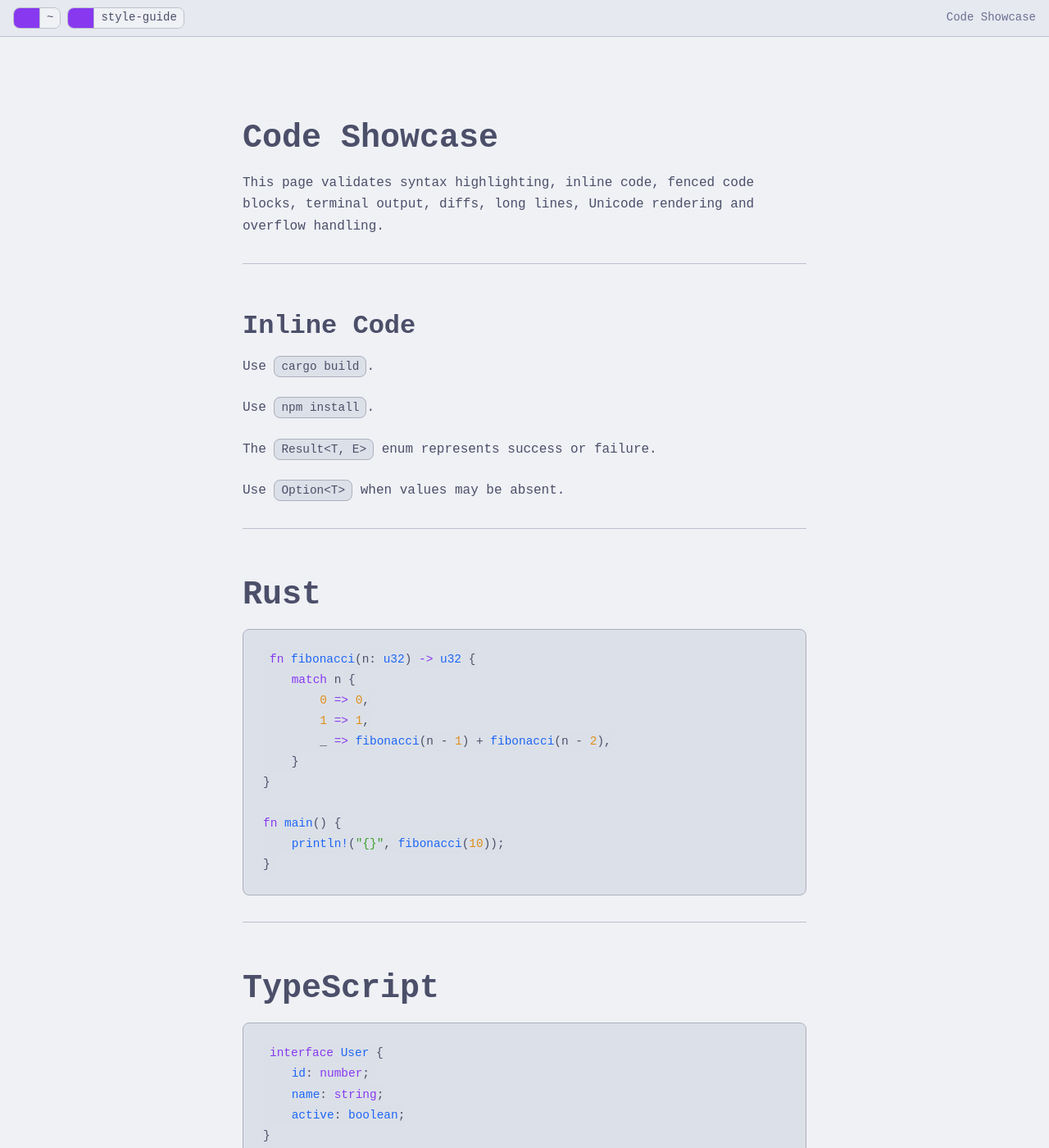
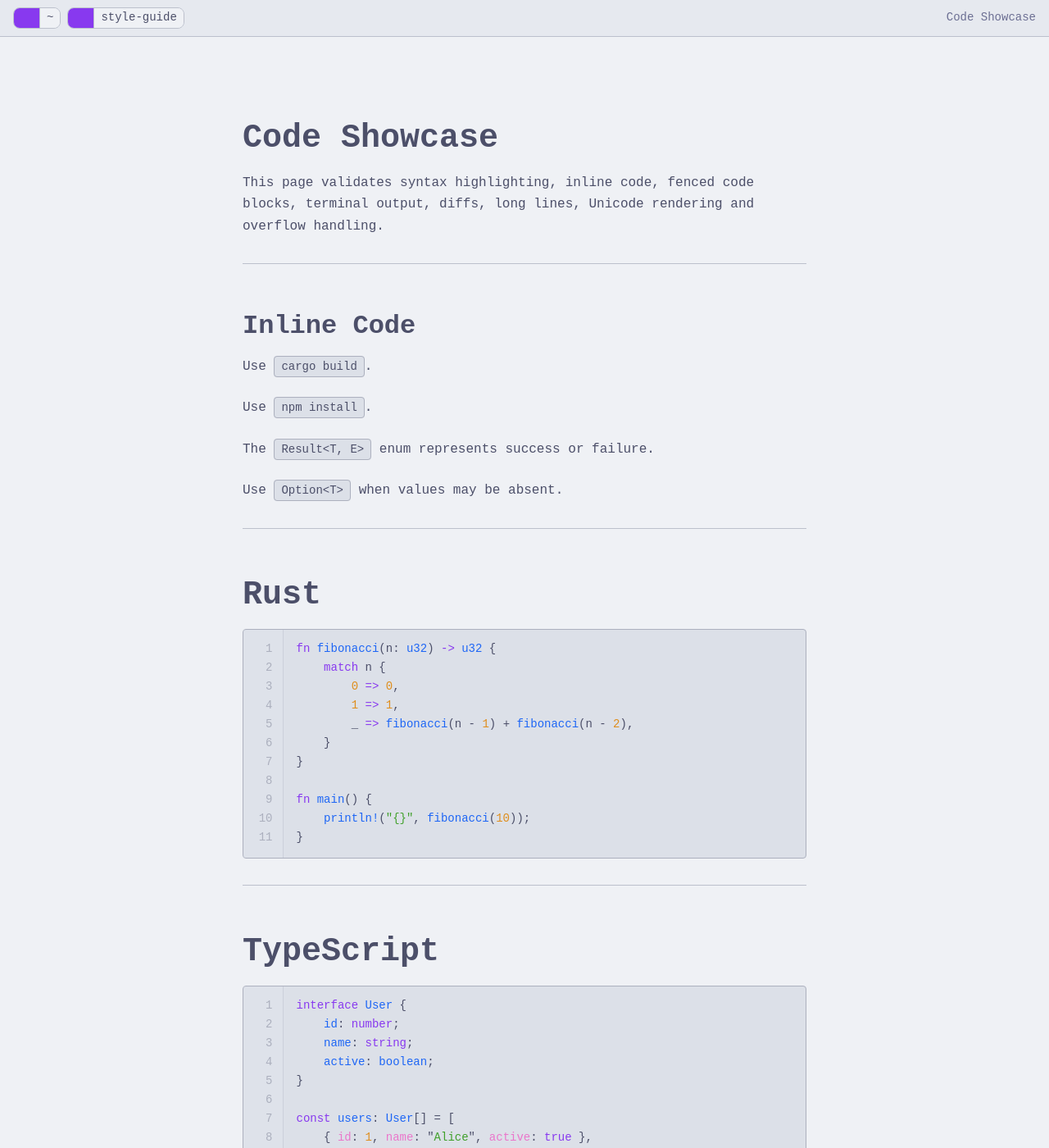
Before and after one commit to venkateshcv1809/venkateshcv1809.github.io, a Jekyll site: the page built from _pages/style-guide/code.md, in a window 1280 px wide and 1400 px high. Shown: the whole window at 82% size. Built offline with Jekyll 4.4.1, drawn with Linux system fonts in a browser that asks for light colours; some web fonts are replaced; some of the changed text lies outside the part shown.

Commit message:
feat: Update code block styles with line number enabled

```diff
--- a/_config.yml
+++ b/_config.yml
@@ -6,6 +6,9 @@ markdown: kramdown
 kramdown:
     input: GFM
     syntax_highlighter: rouge
+    syntax_highlighter_opts:
+        block:
+            line_numbers: true
     smart_quotes: lsquo,rsquo,ldquo,rdquo
     hard_wrap: false
     auto_ids: true
@@ -20,7 +23,6 @@ collections:
     pages:
         output: true
         permalink: /:name
-        is_structural: true
 
 exclude:
     - Gemfile
--- a/_sass/core/_code.scss
+++ b/_sass/core/_code.scss
@@ -11,16 +11,20 @@
 // Inline Code
 // ----------------------------------------------------------
 
-code {
+code.highlighter-rouge {
+    margin: 0;
+    padding: var(--space-1) var(--space-2);
+}
+
+.highlighter-rouge {
+    background: var(--code-background);
+    border: 1px solid var(--border-subtle);
+    border-radius: var(--radius-sm);
+    cursor: text;
     font-family: var(--font-mono);
-    font-size: 0.9em;
-
-    color: var(--text-primary);
-    background: var(--code-inline-background);
-
-    padding: var(--space-1) var(--space-2);
-    border-radius: var(--radius-sm);
-
+    font-size: var(--fs-sm);
+    margin-bottom: var(--space-5);
+    overflow-inline: auto;
     white-space: break-spaces;
 }
 
@@ -28,44 +32,13 @@ code {
 // Code Blocks
 // ----------------------------------------------------------
 
-pre,
-pre code,
-.highlighter-rouge pre,
-.highlight pre {
-    font-family: var(--font-mono);
-    font-size: 0.95em;
-    line-height: var(--line-height-body);
+.highlighter-rouge pre {
+    margin: 0;
     white-space: pre;
 }
 
-figure.highlight,
-.highlighter-rouge {
-    margin-bottom: var(--space-5);
-    overflow: hidden;
-}
-
-figure.highlight > pre,
-.highlighter-rouge {
-    background: var(--code-background);
-    border: 1px solid var(--border-subtle);
-    border-radius: var(--radius-md);
-}
-
-figure.highlight > pre,
-.highlighter-rouge .highlight {
-    padding: var(--space-3);
-}
-
-.highlight pre,
-figure.highlight pre,
-.highlighter-rouge pre {
-    margin: 0;
-    background: transparent;
-}
-
-.highlight figure,
-.highlighter-rouge figure {
-    margin: 0;
+.highlighter-rouge pre.highlight {
+    padding: var(--space-3) var(--space-4);
 }
 
 .highlight ::selection {
@@ -77,26 +50,33 @@ figure.highlight pre,
 // ----------------------------------------------------------
 
 .rouge-table {
-    width: 100%;
+    background: inherit;
+    border: 0;
     border-collapse: collapse;
     border-spacing: 0;
+    margin: calc(var(--space-3) * -1) calc(var(--space-4) * -1);
+    overflow: inherit;
+    width: 100%;
 }
 
-.rouge-table td.gutter.gl {
-    padding: var(--space-3);
-    vertical-align: top;
-    background: color-mix(in srgb, var(--background-secondary) 40%, transparent);
+.rouge-table tr:hover {
+    background: inherit;
 }
 
-.rouge-table td.code {
-    padding: var(--space-3) var(--space-4);
+.rouge-table td.rouge-gutter {
+    background: color-mix(in srgb, var(--background-secondary) 20%, transparent);
+    border-right: 1px solid color-mix(in srgb, var(--border-default) 50%, transparent);
+    color: var(--code-comment);
+    cursor: default;
+    padding: var(--space-3);
+    text-align: right;
+    user-select: none;
+    white-space: nowrap;
+    width: var(--space-7);
 }
 
-.rouge-table td.code pre,
-.rouge-table td.gutter.gl pre.lineno {
-    margin: 0;
-    padding: 0;
-    line-height: var(--line-height-body);
+.rouge-table td.rouge-code {
+    padding: var(--space-3) var(--space-4);
 }
 
 // ----------------------------------------------------------
@@ -112,6 +92,13 @@ figure.highlight pre,
 .highlight span.gp {
     color: var(--code-comment);
     font-style: italic;
+}
+
+// ----------------------------------------------------------
+// Highlighted Lines
+// ----------------------------------------------------------
+.highlight .hll {
+    background: color-mix(in srgb, var(--color-info) 12%, transparent);
 }
 
 // ----------------------------------------------------------
@@ -153,10 +140,19 @@ figure.highlight pre,
 // Tags & Types
 // ----------------------------------------------------------
 
+// Types
+.highlight span.nc,
+.highlight span.nk {
+    color: var(--code-type);
+}
+
+// HTML/XML
 .highlight span.na,
-.highlight span.nc,
-.highlight span.nk,
-.highlight span.nt,
+.highlight span.nt {
+    color: var(--code-tag);
+}
+
+// Rare Rouge tokens
 .highlight span.nw,
 .highlight span.re {
     color: var(--code-tag);
@@ -174,7 +170,9 @@ figure.highlight pre,
 .highlight span.mn,
 .highlight span.mo,
 .highlight span.mx,
-.highlight span.il {
+.highlight span.il,
+.highlight span.l,
+.highlight span.ld {
     color: var(--code-number);
 }
 
@@ -252,6 +250,23 @@ figure.highlight pre,
 }
 
 // ----------------------------------------------------------
+// Success
+// ----------------------------------------------------------
+
+.highlight span.gi {
+    color: var(--color-success);
+    font-weight: 700;
+}
+
+// ----------------------------------------------------------
+// Warning
+// ----------------------------------------------------------
+
+.highlight span.gt {
+    color: var(--color-warning);
+}
+
+// ----------------------------------------------------------
 // Errors & Diff
 // ----------------------------------------------------------
 
@@ -259,5 +274,5 @@ figure.highlight pre,
 .highlight span.gd,
 .highlight span.gr {
     color: var(--color-danger);
-    background: color-mix(in srgb, var(--color-danger) 12%, transparent);
+    font-weight: 700;
 }
```
